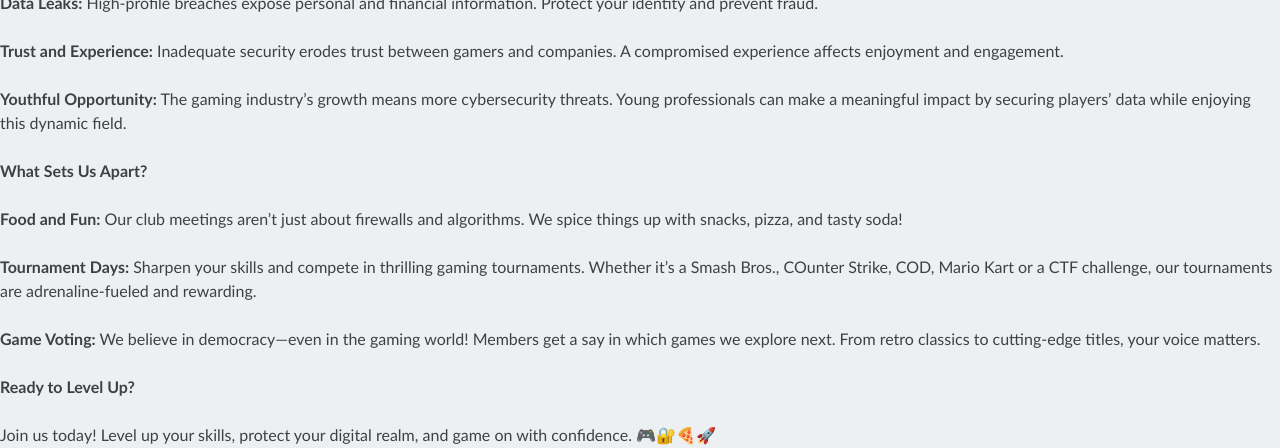
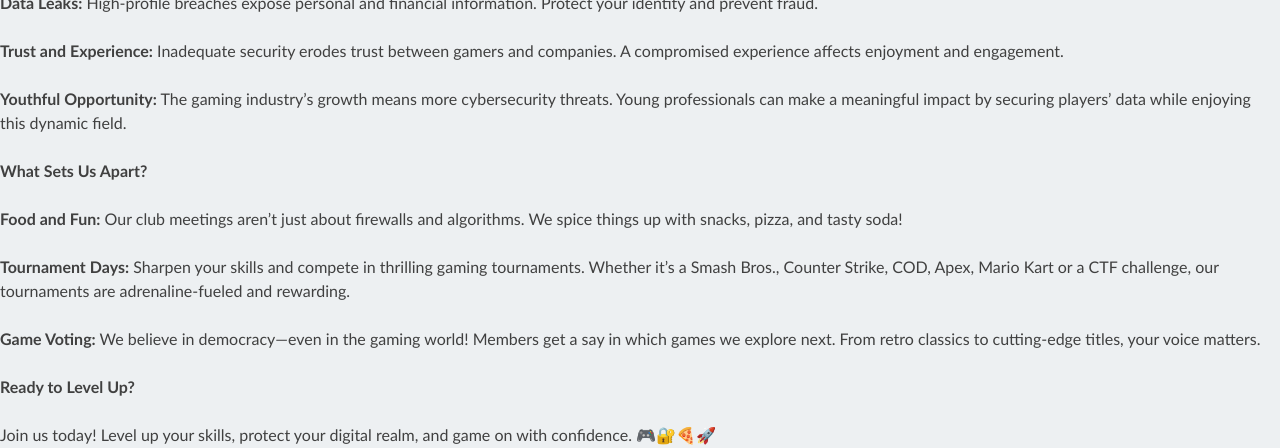
Before and after one commit to natt96z/cybersac, a Sphinx documentation site: the page built from docs/source/cyberclub.rst, in a window 1280 px wide and 900 px high, scrolled down 1367 px, cut to the strip 0-448 px from the top of the window. Built offline with Sphinx 7.4.7 and the Read the Docs theme 2.0.0, drawn with Linux system fonts in a browser that asks for light colours.

Commit message:
Update cyberclub.rst

```diff
--- a/docs/source/cyberclub.rst
+++ b/docs/source/cyberclub.rst
@@ -44,7 +44,7 @@ The digital gaming landscape has exploded, drawing millions into its fold. But w
 
 1. **Food and Fun:** Our club meetings aren't just about firewalls and algorithms. We spice things up with snacks, pizza, and tasty soda!
 
-2. **Tournament Days:** Sharpen your skills and compete in thrilling gaming tournaments. Whether it's a Smash Bros., COunter Strike, COD, Mario Kart or a CTF challenge, our tournaments are adrenaline-fueled and rewarding.
+2. **Tournament Days:** Sharpen your skills and compete in thrilling gaming tournaments. Whether it's a Smash Bros., Counter Strike, COD, Apex, Mario Kart or a CTF challenge, our tournaments are adrenaline-fueled and rewarding.
 
 3. **Game Voting:** We believe in democracy—even in the gaming world! Members get a say in which games we explore next. From retro classics to cutting-edge titles, your voice matters.
 
```
